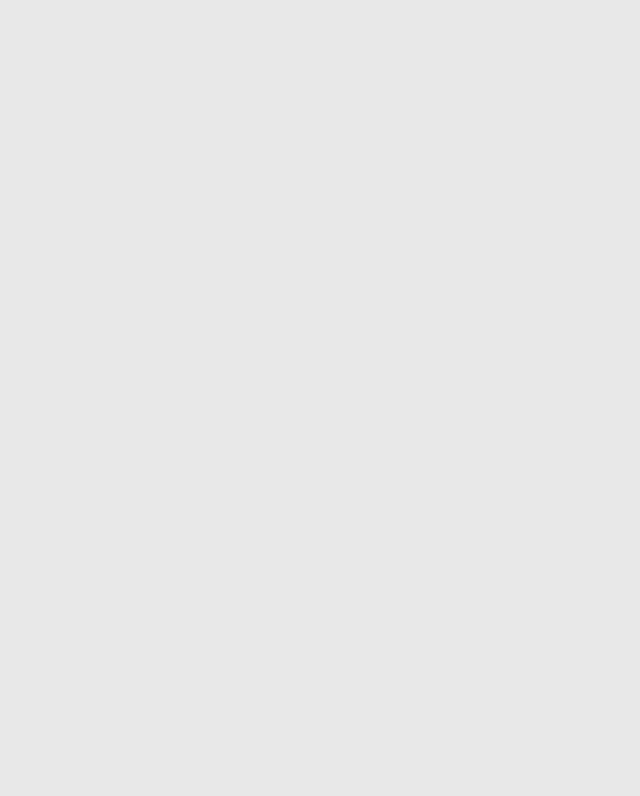
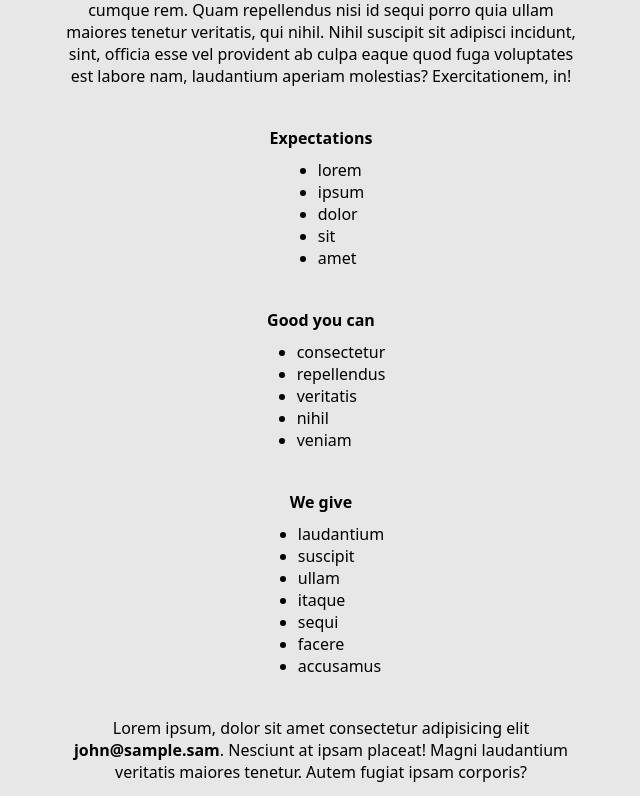
Before and after one commit to raptile666/sample-company-site-react, a React (Create React App) app: page /career in a window 1280 px wide. Shown: the part 404-1200 px from the top of the page, without its empty margins (319-959 px from the left). Before the commit the page ends 815 px from the top, so only its background shows below. Built offline with nearby package versions, Linux system fonts and the light colour scheme; the HTML template or start-up script is replaced by a standard one.

Commit message:
Career page finished

```diff
--- a/src/pages/Career.js
+++ b/src/pages/Career.js
@@ -1,8 +1,49 @@
-import React from 'react'
+import React from 'react';
+import '../styles/Career.css';
 
 const Career = () => {
+
+
+
   return (
-    <div>Career</div>
+    <div className='careerMain'>
+      <h1>The Position We are looking for</h1>
+      <div className='divider'></div>
+
+      <h4>The task you have to do</h4>
+      <p>Lorem ipsum dolor sit amet consectetur adipisicing elit. Inventore nam veniam rerum eaque saepe corrupti recusandae velit et incidunt similique temporibus illo doloribus facere ab, magni voluptatem autem nobis accusamus consectetur quidem voluptate ex enim. Ullam minus molestiae voluptatem, itaque expedita, modi veritatis, laudantium maiores nemo natus magnam mollitia veniam quasi necessitatibus libero ut non voluptate. Aperiam quas a minima hic totam sed necessitatibus, non quod nesciunt voluptates cumque rem. Quam repellendus nisi id sequi porro quia ullam maiores tenetur veritatis, qui nihil. Nihil suscipit sit adipisci incidunt, sint, officia esse vel provident ab culpa eaque quod fuga voluptates est labore nam, laudantium aperiam molestias? Exercitationem, in!</p>
+
+      <h4>Expectations</h4>
+      <ul>
+        <li>lorem</li>
+        <li>ipsum</li>
+        <li>dolor</li>
+        <li>sit</li>
+        <li>amet</li>
+      </ul>
+
+      <h4>Good you can</h4>
+      <ul>
+        <li>consectetur</li>
+        <li>repellendus</li>
+        <li>veritatis</li>
+        <li>nihil</li>
+        <li>veniam</li>
+      </ul>
+
+      <h4>We give</h4>
+      <ul>
+        <li>laudantium</li>
+        <li>suscipit</li>
+        <li>ullam</li>
+        <li>itaque</li>
+        <li>sequi</li>
+        <li>facere</li>
+        <li>accusamus</li>
+      </ul>
+
+      <p>Lorem ipsum, dolor sit amet consectetur adipisicing elit <strong><a href="mailto:john@sample.sam">john@sample.sam</a></strong>. Nesciunt at ipsam placeat! Magni laudantium veritatis maiores tenetur. Autem fugiat ipsam corporis?</p>
+    </div>
   )
 }
 
--- /dev/null
+++ b/src/styles/Career.css
@@ -0,0 +1,44 @@
+.careerMain{
+    display: flex;
+    flex-direction: column;
+    align-items: center;
+    justify-content: center;
+}
+
+.divider{
+    width: 120px;
+    height: 3px;
+    background-color: #2b2b2b;
+    margin-bottom: 30px;
+}
+
+a{
+    text-decoration: none;
+    color: black;
+}
+
+h1{
+    margin-top: 50px;
+    margin-bottom: 30px;
+}
+
+h4{
+    margin-top: 0px;
+    margin-bottom: 10px;
+}
+
+p{
+    width: 40%;
+    text-align: center;
+    margin-top: 0;
+    margin-bottom: 40px;
+}
+
+.lastP{
+    margin-top: 40px;
+}
+
+ul{
+    margin: 0px;
+    margin-bottom: 40px;
+}
```
